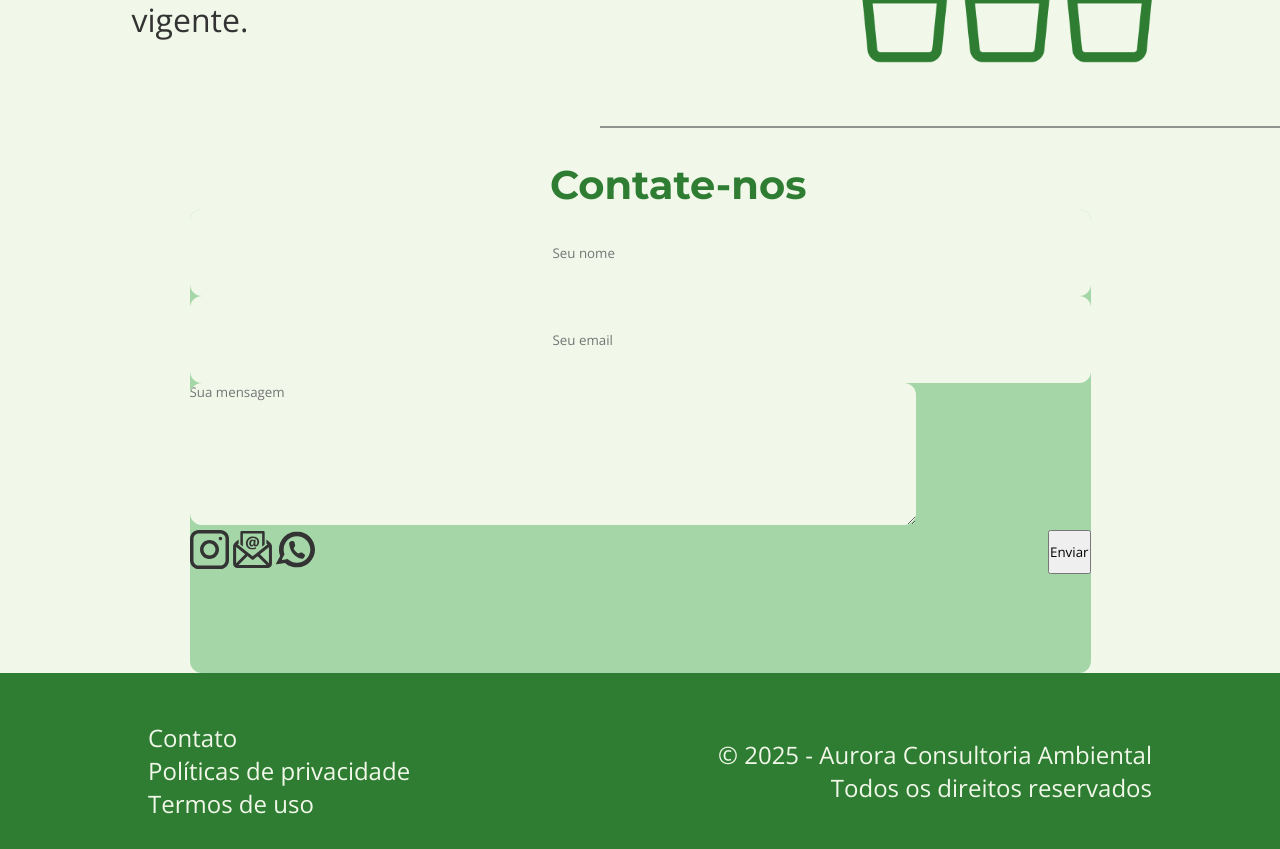
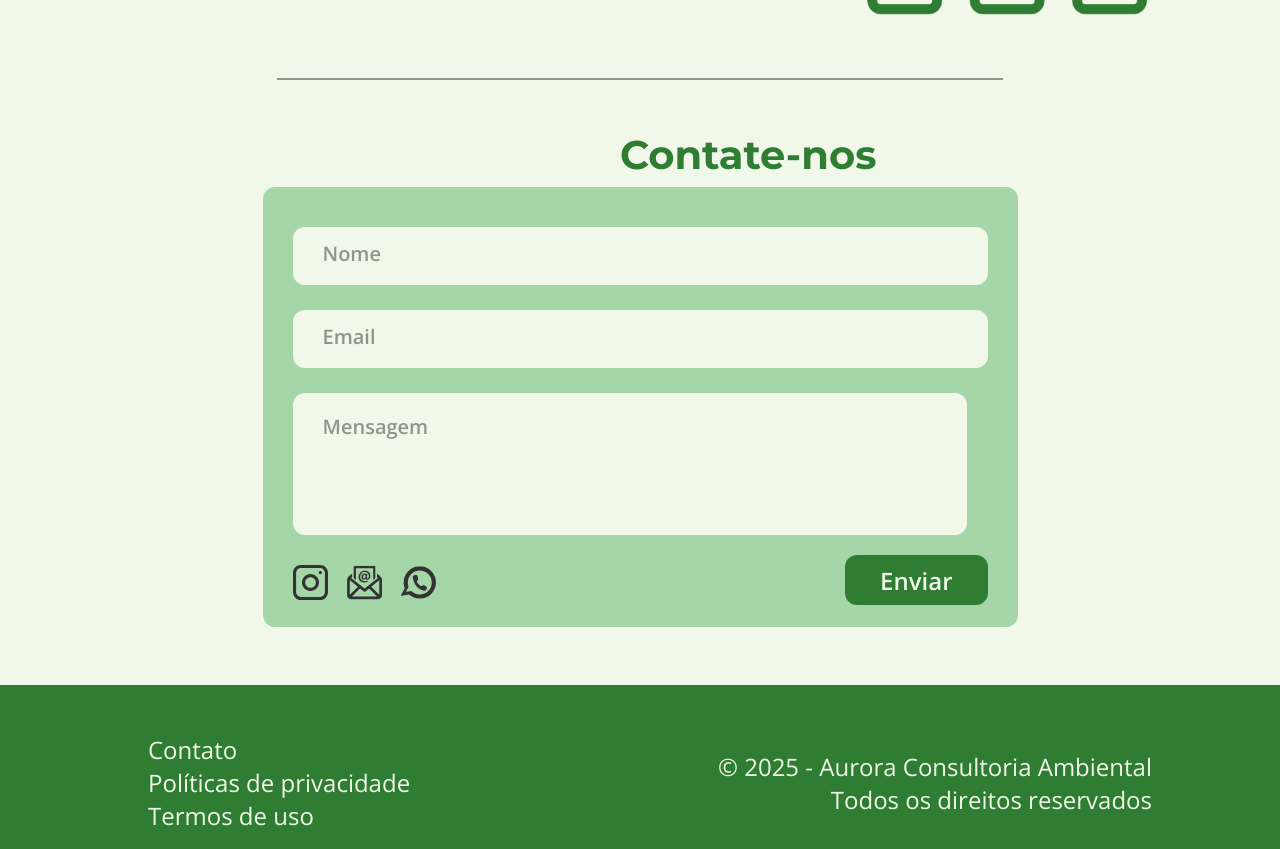
Before and after one commit to dantinhoz/Estudo-site-institucional, a plain HTML site: page index.html in a window 1280 px wide. Shown: the part 1948-2797 px from the top of the page. Drawn offline with nearby package versions, Linux system fonts and the light colour scheme.

Commit message:
formulário de contato feito

```diff
--- a/index.html
+++ b/index.html
@@ -76,20 +76,20 @@
             <form action="">
                 <fieldset>
                     <div class="caixas">
-                        <input type="text" name="nome" id="" placeholder="Seu nome"> <br>
-                        <input type="email" name="email" placeholder="Seu email"> <br>
-                        <textarea name="msg" id="" placeholder="Sua mensagem"></textarea> <br>
+                        <input type="text" name="nome" placeholder="Nome"> <br>
+                        <input type="email" name="email" placeholder="Email"> <br>
+                        <textarea name="msg" id="" placeholder="Mensagem"></textarea> <br>
                     </div>
                     <div class="botoes-fim">
-                        <div>
+                        <div class="div-botoes-redes">
                             <button class="redes"><a href=""><img class="redes-icon" src="/assets/instagram.svg"
                                         alt=""></a></button>
-                            <button class="redes"><a href=""><img class="redes-icon" src="/assets/email.svg"
+                            <button class="redes2"><a href=""><img class="redes-icon" src="/assets/email.svg"
                                         alt=""></a></button>
-                            <button class="redes"><a href=""><img class="redes-icon" src="/assets/telefone.svg"
+                            <button class="redes3"><a href=""><img class="redes-icon" src="/assets/telefone.svg"
                                         alt=""></a></button>
                         </div>
-                        <button>Enviar</button>
+                        <button class="botao-enviar">Enviar</button>
                     </div>
                 </fieldset>
             </form>
--- a/style.css
+++ b/style.css
@@ -16,9 +16,10 @@ html {
 }
 
 hr {
-    color:rgba(51, 51, 51, 0.5);
+    color: rgba(51, 51, 51, 0.5);
     max-width: 726px;
-    margin: 2rem 0 2rem 600px; /*fiz uma gambiarra provisória pra centralizar, coloquei margin na esquerda*/
+    margin: auto;
+    /*fiz uma gambiarra provisória pra centralizar, coloquei margin na esquerda*/
     border: 1px solid;
 }
 
@@ -43,7 +44,7 @@ nav {
     margin-right: 3rem;
 }
 
-.navegacao > ul > li > a {
+.navegacao>ul>li>a {
     text-decoration: none;
     color: #F1F8E9;
     font-family: 'Montserrat', sans-serif;
@@ -52,7 +53,7 @@ nav {
 
 }
 
-.navegacao > ul > li > a:hover {
+.navegacao>ul>li>a:hover {
     text-decoration: underline;
     transition: 0.3ms;
 }
@@ -122,6 +123,7 @@ h2 {
     font-family: 'Montserrat', sans-serif;
     font-weight: 700;
     font-size: 64px;
+    margin-top: 2rem;
 }
 
 p {
@@ -135,6 +137,7 @@ p {
     flex-direction: column;
     flex-wrap: wrap;
     max-width: 1003px;
+    margin-bottom: 1rem;
 }
 
 /*SEÇÃO DE SERVIÇOS*/
@@ -161,6 +164,7 @@ p {
     display: flex;
     flex-direction: row;
     max-width: 1017px;
+    margin-bottom: 2rem;
 }
 
 h4 {
@@ -168,6 +172,7 @@ h4 {
     font-weight: 700;
     font-size: 40px;
     color: #2E7D32;
+
 }
 
 .descricao {
@@ -181,49 +186,98 @@ h4 {
     display: flex;
     flex-direction: column;
     align-items: center;
+    margin: 50px 0;
 }
 
-.contato > h4 {
+.contato>h4 {
     align-self: flex-start;
-    margin-left: 550px;
+    margin-left: 620px;
 }
 
+/*CAIXAS DE TEXTO E FIELDSET*/
 fieldset {
     background-color: #A5D6A7;
     border-radius: 12px;
     border: none;
-    max-width: 791px;
-    height: 464px;
+    width: 630px;
+    height: 440px;
+    margin: 0.5rem;
 }
 
 textarea {
     background-color: #F1F8E9;
-    width: 726px;
+    width: 674px;
     height: 142px;
     border-radius: 12px;
     border: none;
+    margin: 0 30px 15px 30px;
+    padding: 20px 490px 20px 30px;
+    resize: none;
 }
 
-.redes {
-    background-color: transparent;
-    border: none;
-}
-
-.redes-icon {
-    width: 39px;
+textarea::placeholder {
+    text-align: left;
+    font-weight: 600;
+    font-size: 20px;
+    color: rgba(51, 51, 51, 0.51);
 }
 
 input {
-    padding: 34.5px 363px;
+    padding: 20px 490px 20px 30px;
     border-radius: 12px;
     border: none;
     background-color: #F1F8E9;
+}
+
+input[type=text] {
+    margin: 40px 30px 25px 30px;
+}
+
+input[type=email] {
+    margin: 0 30px 25px 30px;
+}
+
+input[type=text]::placeholder,
+input[type=email]::placeholder {
+    text-align: left;
+    font-weight: 600;
+    font-size: 20px;
+    color: rgba(51, 51, 51, 0.51);
+}
+
+/*BOTOES EMBAIXO DAS CAIXAS*/
+.redes-icon {
+    width: 35px;
+}
+
+.div-botoes-redes {
+    margin: 10px 30px;
 }
 
 .botoes-fim {
     display: flex;
     flex-direction: row;
     justify-content: space-between;
+}
+
+.redes, .redes2, .redes3 {
+    background-color: transparent;
+    border: none;
+}
+
+.redes2, .redes3 {
+    margin-left: 15px;
+}
+
+.botao-enviar {
+    background-color: #2E7D32;
+    color: #F1F8E9;
+    border-radius: 12px;
+    border: none;
+    font-size: 24px;
+    font-weight: 600;
+    padding: 8px 35px;
+    margin: 0 30px 10px 0;
 }
 
 /*FOOTER*/
@@ -235,7 +289,8 @@ footer {
     padding: 3rem;
 }
 
-.links > p, .direitos > p {
+.links>p,
+.direitos>p {
     font-size: 24px;
     font-weight: 400;
     color: #F1F8E9;
```
